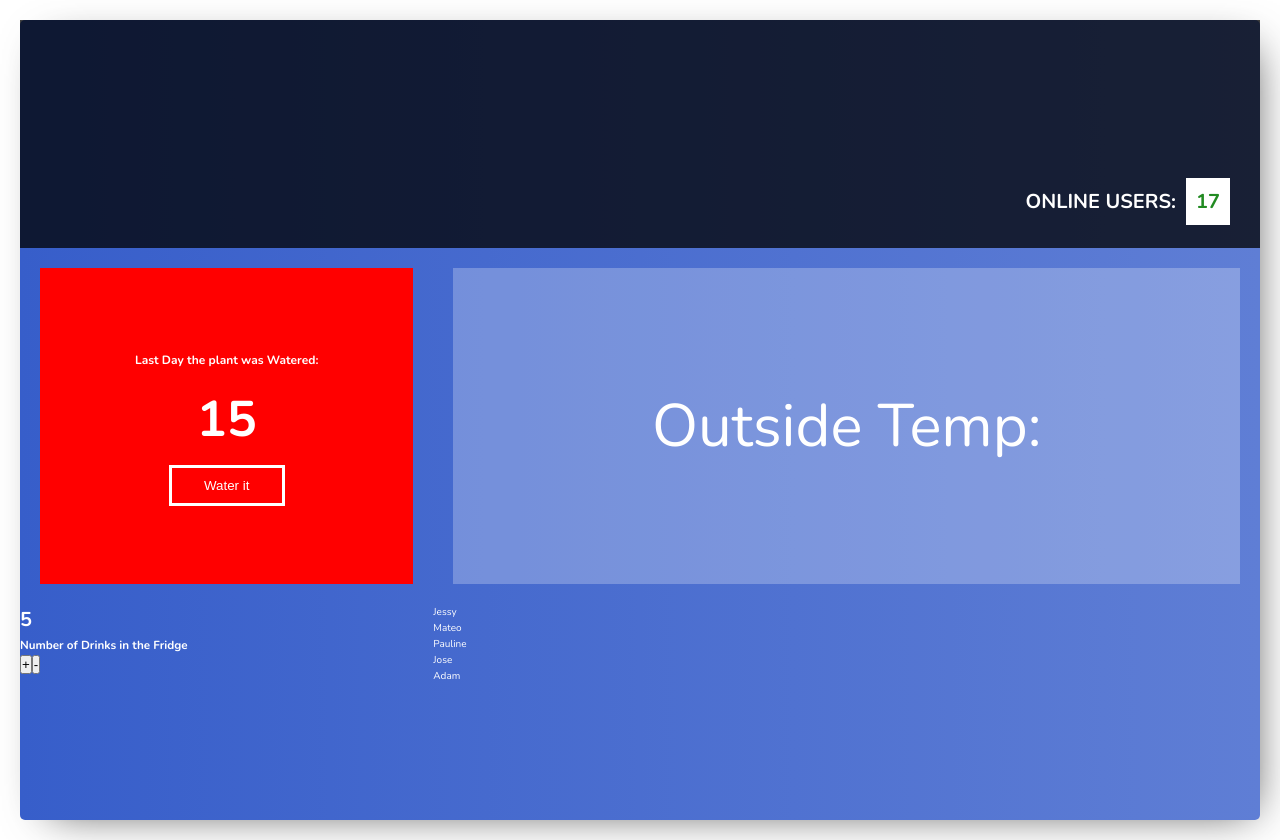
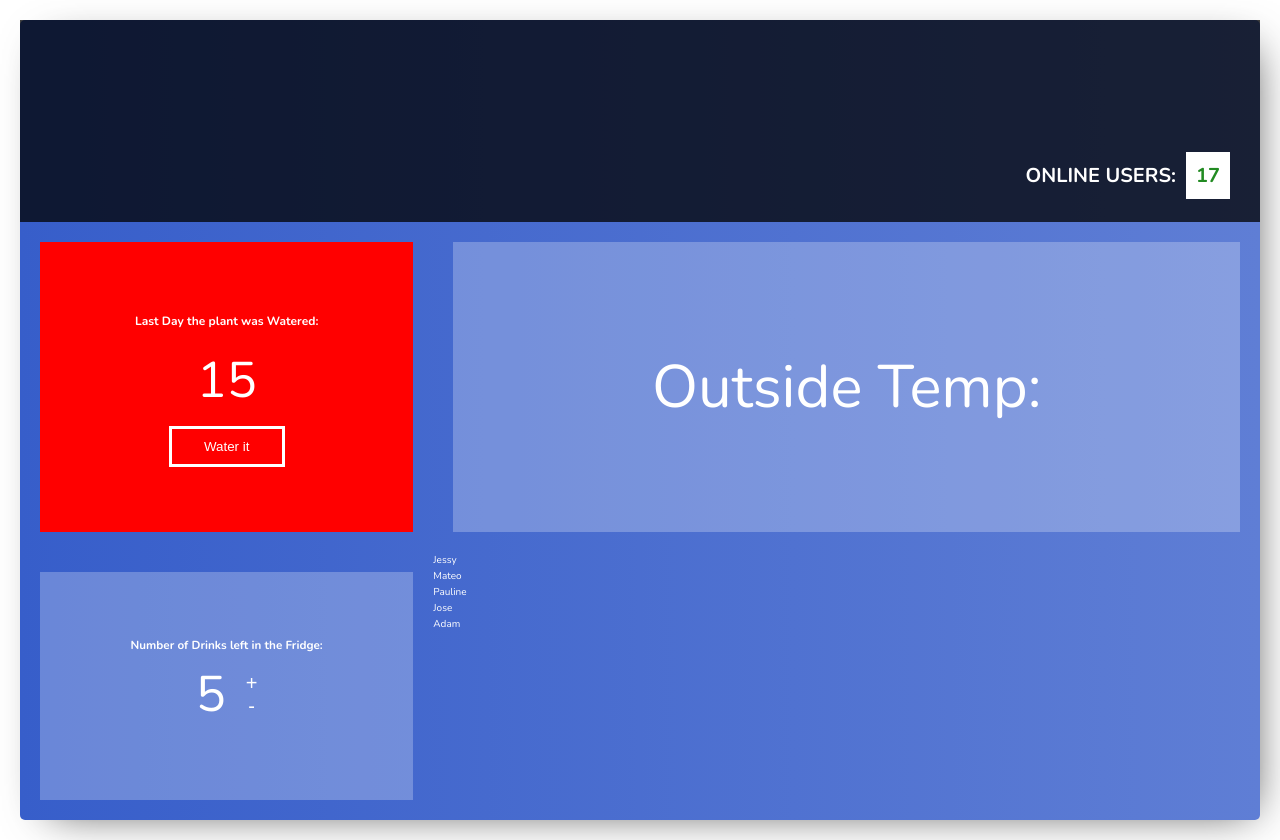
Before and after one commit to HenriqueFadoni/dashboard, a React (Create React App) app: page / in a window 1280 px wide. Built offline with nearby package versions, Linux system fonts and the light colour scheme; no server answers.

Commit message:
Styling Drink Counter

```diff
--- a/src/containers/DrinkCounter.js
+++ b/src/containers/DrinkCounter.js
@@ -12,11 +12,15 @@ const DrinkCounter = () => {
   }
 
   return (
-    <div>
-      <h1>{counter}</h1>
-      <h3>Number of Drinks in the Fridge</h3>
-      <button onClick={addHandler}>+</button>
-      <button onClick={subtractHandler}>-</button>
+    <div className="app__drinkcounter--container">
+      <h3>Number of Drinks left in the Fridge:</h3>
+      <div className="app__drinkcounter--container-content">
+        <h1 className="app__drinkcounter--number">{counter}</h1>
+        <div className="app__drinkcounter--btn-container">
+          <button className="app__drinkcounter--buttons" onClick={addHandler}>+</button>
+          <button className="app__drinkcounter--buttons" onClick={subtractHandler}>-</button>
+        </div>
+      </div>
     </div>
   );
 };
--- a/src/sass/pages/_index.scss
+++ b/src/sass/pages/_index.scss
@@ -78,7 +78,7 @@
 
       justify-content: center;
       align-items: center;
-      transition: all .2s ease-in;
+      transition: all 0.2s ease-in;
     }
 
     &--container {
@@ -108,12 +108,51 @@
 
     &--text {
       font-size: 1.2rem;
-      margin: .5rem;
+      margin: 0.5rem;
     }
 
     &--days {
       font-size: 5rem;
-      margin: .5rem;
+      font-weight: 200;
+      margin: 0.5rem;
+    }
+  }
+
+  &__drinkcounter {
+    &--container {
+      display: flex;
+      flex-direction: column;
+      background-color: rgba($color-white, 0.25);
+
+      margin: 2rem;
+      padding: 1rem;
+
+      justify-content: center;
+      align-items: center;
+
+      &-content {
+        display: flex;
+        flex-direction: row;
+      }
+    }
+
+    &--btn-container {
+      display: flex;
+      flex-direction: column;
+      margin-left: 2rem;
+      justify-content: center;
+    }
+
+    &--buttons {
+      font-size: 2rem;
+      color: $color-white;
+      border: none;
+      background-color: transparent;
+    }
+
+    &--number {
+      font-size: 5rem;
+      font-weight: 200;
     }
   }
 }
```
